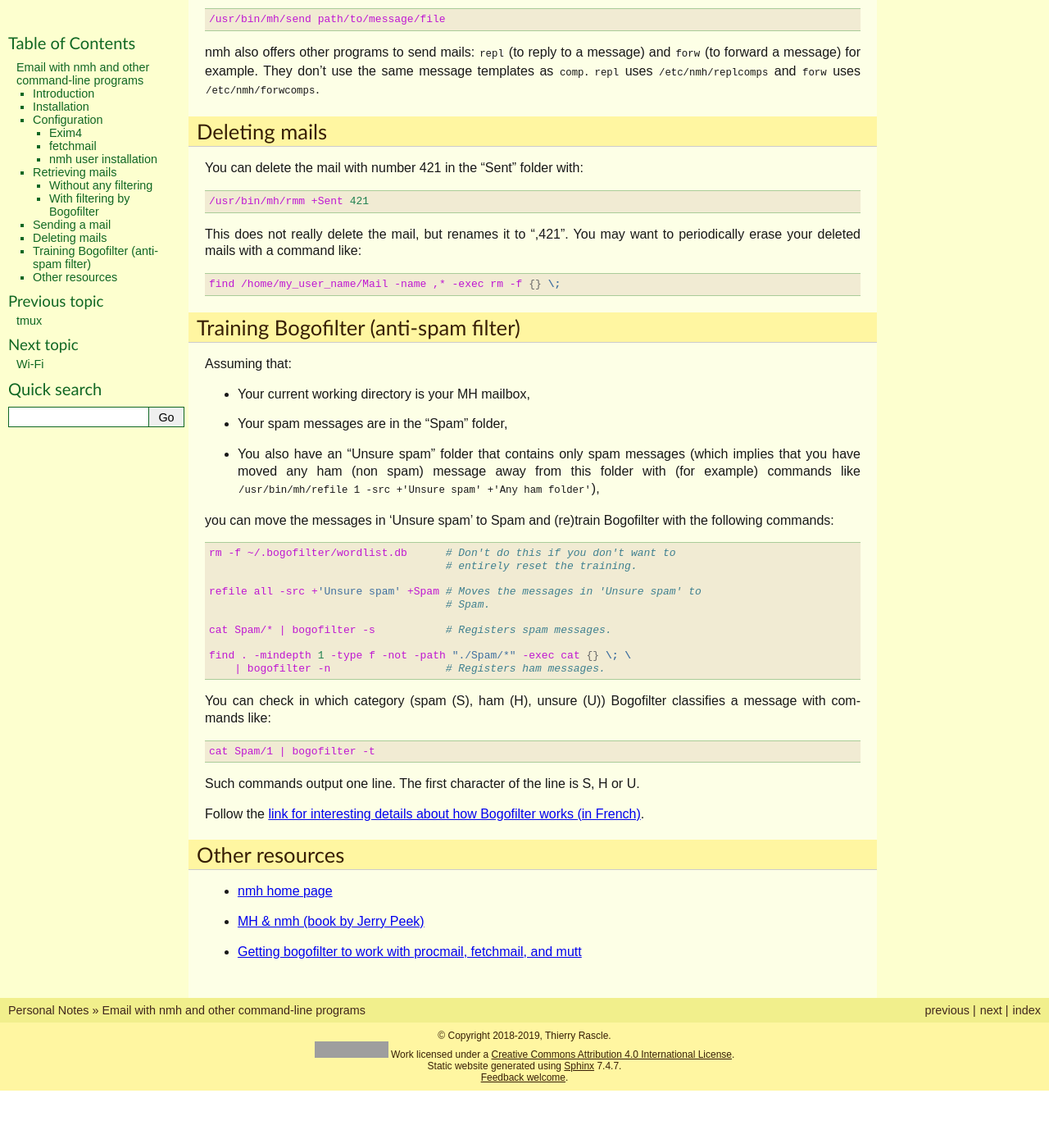
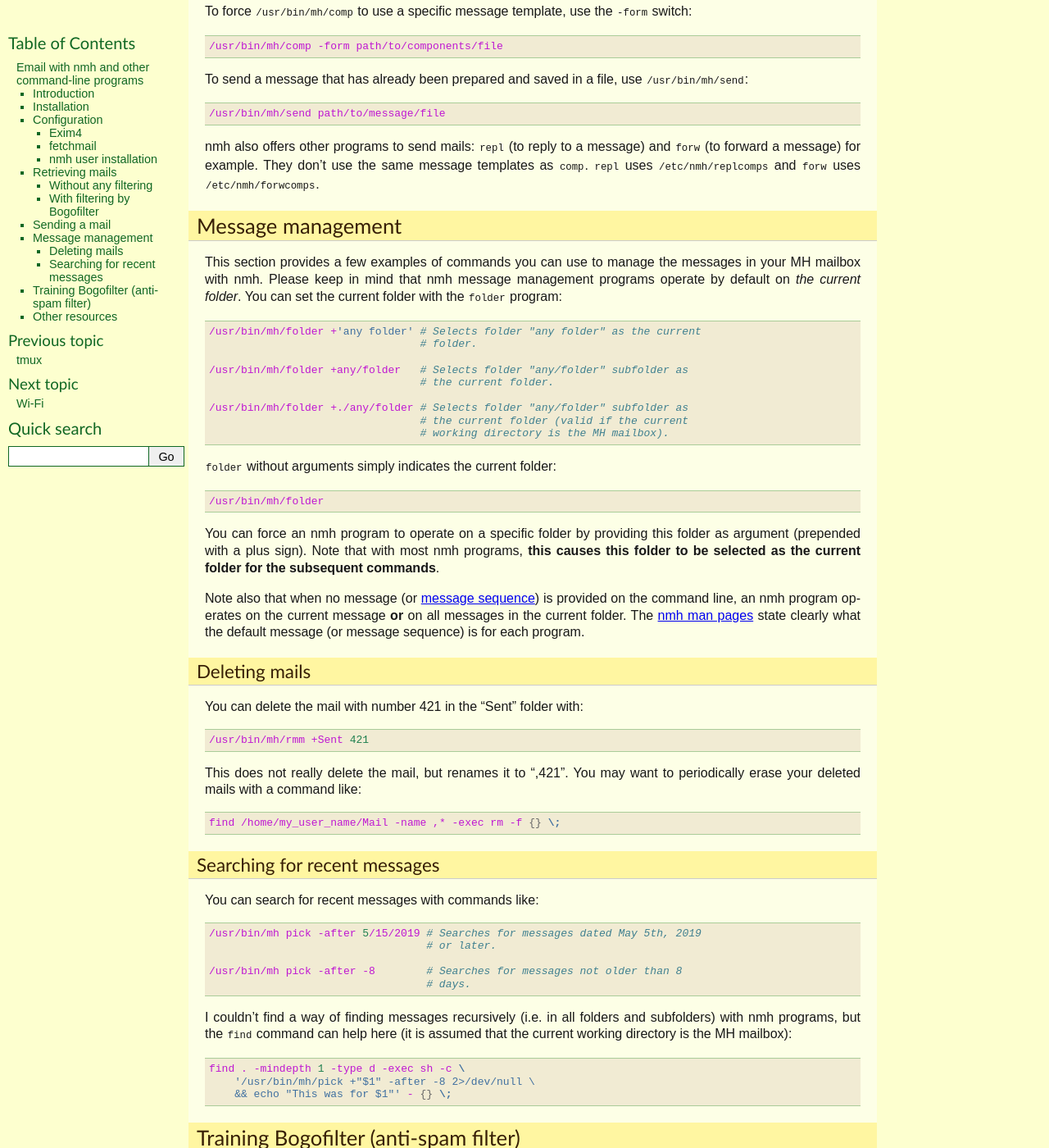
Before and after one commit to thierr26/thierr26_personal_notes_sphinx_sources, a Sphinx documentation site: the page built from source/email_with_nmh_and_other_cli_programs.rst, in a window 1280 px wide and 1400 px high, scrolled down 4218 px. Shown: the whole window at 82% size. Built offline with Sphinx 7.4.7, drawn with Linux system fonts in a browser that asks for light colours; before the commit the page ends 5548 px from its top, so only the background shows below that; some of the changed text lies outside the part shown; grey boxes are pictures that could not be loaded.

Commit message:
Grow CLI email page (message management)

```diff
--- a/source/email_with_nmh_and_other_cli_programs.rst
+++ b/source/email_with_nmh_and_other_cli_programs.rst
@@ -41,7 +41,10 @@ to use both Claws Mail and nmh
 This page gives the various actions I had to take to be able to receive and
 send emails using the nmh command-line programs. Filtering the incoming
 messages with `Bogofilter <http://bogofilter.sourceforge.net/>`_ (anti-spam
-filter) is also covered.
+filter) is also covered. Some basic commands for message management (deletion,
+search) are also provided. Of course, nmh programs have many options that are
+not covered here. Please refer to the `nmh man pages
+<http://manpages.org/nmh/7>`_ for all the details.
 
 
 Installation
@@ -291,8 +294,45 @@ message templates as ``comp``. ``repl`` uses ``/etc/nmh/replcomps`` and
 ``forw`` uses ``/etc/nmh/forwcomps``.
 
 
+Message management
+------------------
+
+.. index::
+  pair: nmh; folder
+
+This section provides a few examples of commands you can use to manage the
+messages in your MH mailbox with nmh. Please keep in mind that nmh message
+management programs operate by default on *the current folder*. You can set the
+current folder with the ``folder`` program::
+
+  /usr/bin/mh/folder +'any folder' # Selects folder "any folder" as the current
+                                   # folder.
+
+  /usr/bin/mh/folder +any/folder   # Selects folder "any/folder" subfolder as
+                                   # the current folder.
+
+  /usr/bin/mh/folder +./any/folder # Selects folder "any/folder" subfolder as
+                                   # the current folder (valid if the current
+                                   # working directory is the MH mailbox).
+
+``folder`` without arguments simply indicates the current folder::
+
+  /usr/bin/mh/folder
+
+You can force an nmh program to operate on a specific folder by providing this
+folder as argument (prepended with a plus sign). Note that with most nmh
+programs, **this causes this folder to be selected as the current folder for
+the subsequent commands**.
+
+Note also that when no message (or `message sequence
+<http://manpages.org/mh-sequence/5>`_) is provided on the command line, an nmh
+program operates on the current message **or** on all messages in the current
+folder. The `nmh man pages <http://manpages.org/nmh/7>`_ state clearly what the
+default message (or message sequence) is for each program.
+
+
 Deleting mails
---------------
+~~~~~~~~~~~~~~
 
 .. index::
   pair: email; deletion
@@ -307,6 +347,34 @@ This does not really delete the mail, but renames it to ",421". You may want to
 periodically erase your deleted mails with a command like::
 
   find /home/my_user_name/Mail -name ,* -exec rm -f {} \;
+
+
+Searching for recent messages
+~~~~~~~~~~~~~~~~~~~~~~~~~~~~~
+
+.. index::
+  pair: email; search
+  pair: nmh; pick
+  pair: find; -mindepth
+  pair: find; -type
+  pair: find; -exec
+  single: echo
+
+You can search for recent messages with commands like::
+
+  /usr/bin/mh pick -after 5/15/2019 # Searches for messages dated May 5th, 2019
+                                    # or later.
+
+  /usr/bin/mh pick -after -8        # Searches for messages not older than 8
+                                    # days.
+
+I couldn't find a way of finding messages recursively (i.e. in all folders and
+subfolders) with nmh programs, but the ``find`` command can help here (it is
+assumed that the current working directory is the MH mailbox)::
+
+  find . -mindepth 1 -type d -exec sh -c \
+      '/usr/bin/mh/pick +"$1" -after -8 2>/dev/null \
+      && echo "This was for $1"' - {} \;
 
 
 .. _training_bogofilter:
@@ -365,5 +433,6 @@ Other resources
 
 * `nmh home page <http://www.nongnu.org/nmh>`_
 * `MH & nmh (book by Jerry Peek) <https://rand-mh.sourceforge.io/book/>`_
+* `nmh man pages <https://rand-mh.sourceforge.io/book/>`_
 * `Getting bogofilter to work with procmail, fetchmail, and mutt
   <http://www.exstrom.com/journal/comp/bogofilter.html>`_
```
